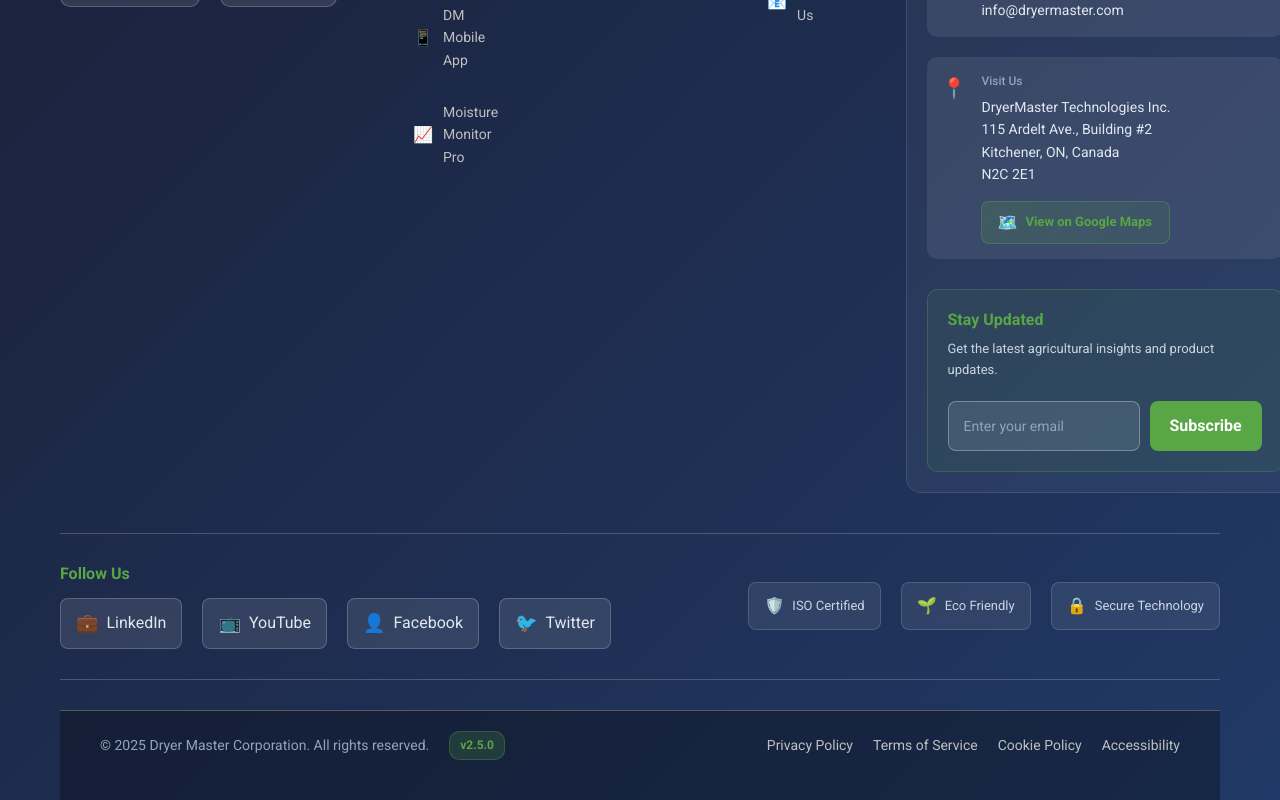
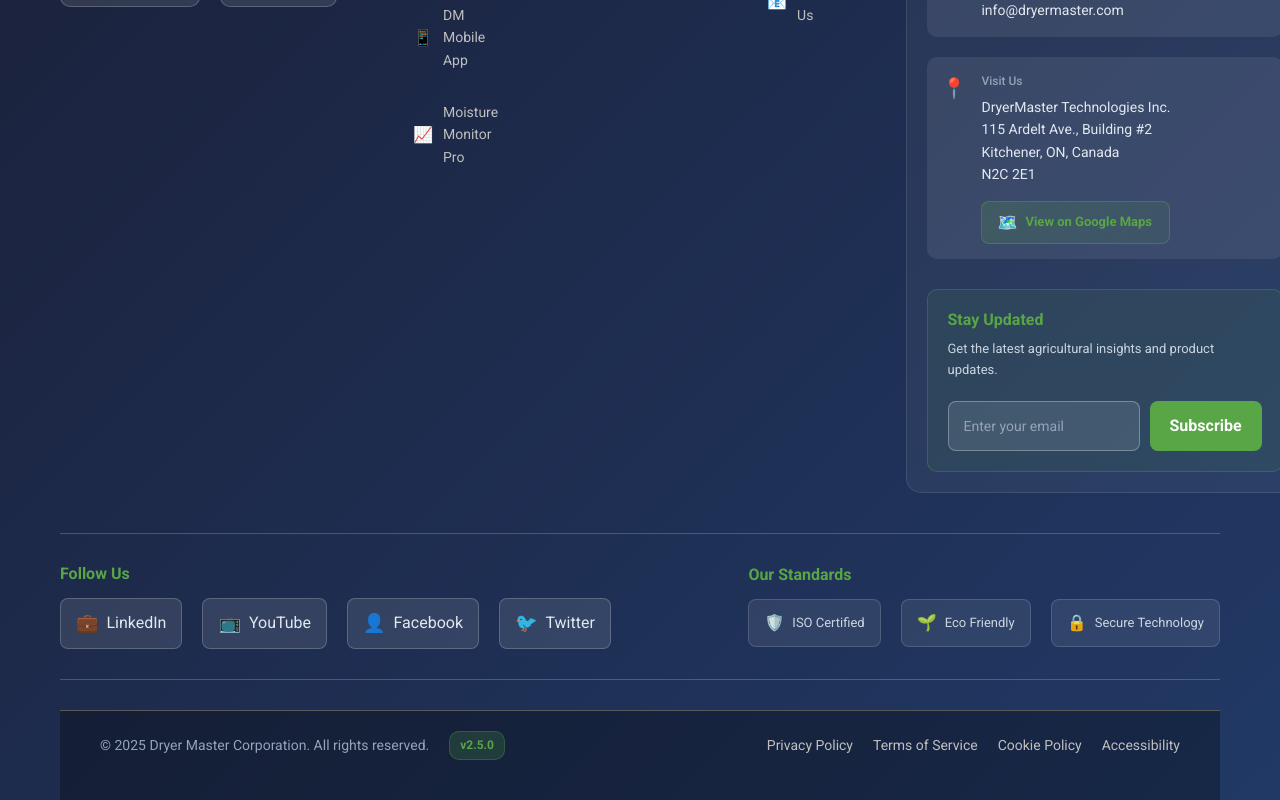
Before and after one commit to inamcode-hub/nextjs-docker-app, a Next.js app: page / in a window 1280 px wide. Shown: the part 1168-1968 px from the top of the page. Built offline with nearby package versions, Linux system fonts and the light colour scheme.

Commit message:
feat: Add certifications section to Footer component with styling and title

```diff
--- a/src/app/globals.css
+++ b/src/app/globals.css
@@ -1529,3 +1529,17 @@ p {
     transform: rotate(180deg) !important;
   }
 }
+
+/* Certifications Section Styling */
+.certifications-section {
+  display: flex;
+  flex-direction: column;
+  gap: 1.5rem;
+}
+
+.certifications-title {
+  color: var(--secondary);
+  font-size: 1.6rem;
+  font-weight: 600;
+  margin: 0;
+}
--- a/src/components/Footer.tsx
+++ b/src/components/Footer.tsx
@@ -217,7 +217,7 @@ const Footer = () => {
           </div>
         </div>
 
-        {/* Social Links */}
+        {/* Social Links & Certifications */}
         <div className="footer-social">
           <div className="social-section">
             <h4 className="social-title">Follow Us</h4>
@@ -240,6 +240,8 @@ const Footer = () => {
               </a>
             </div>
           </div>
+          <div className="certifications-section">
+            <h4 className="certifications-title">Our Standards</h4>
             <div className="certifications">
               <div className="cert-item">
                 <span className="cert-icon">🛡️</span>
@@ -252,6 +254,7 @@ const Footer = () => {
               <div className="cert-item">
                 <span className="cert-icon">🔒</span>
                 Secure Technology
+              </div>
             </div>
           </div>
         </div>
```
Lines whose indentation alone changed are shown as unchanged.
